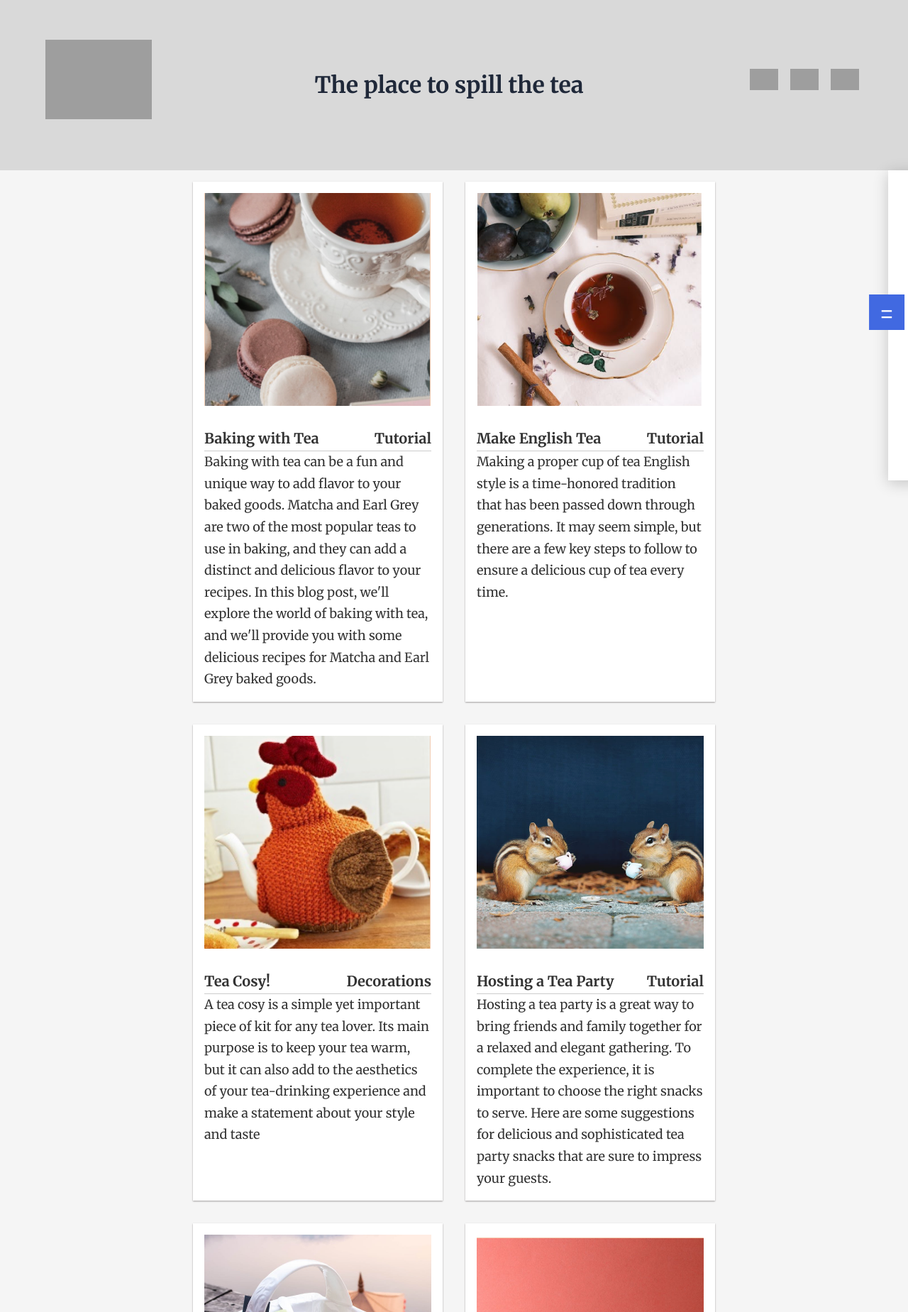
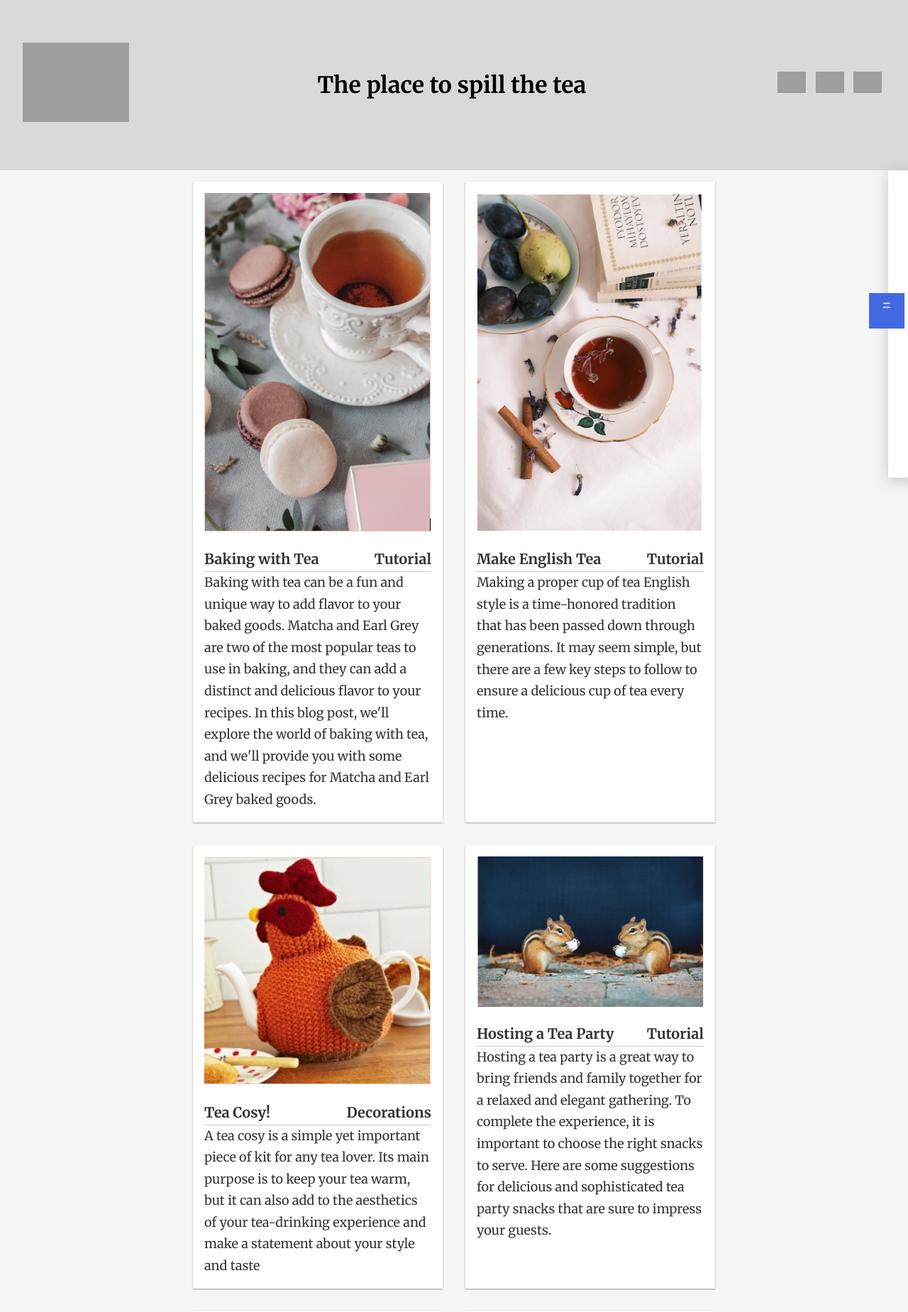
Before and after one commit to rogerb5/winter2023-cscd378-blog-final, a PHP site: page / in a window 1280 px wide. Shown: the top 1849 px of the page at 71% size. Run offline with PHP 8.4, Linux system fonts and the light colour scheme; grey boxes are pictures that could not be loaded.

Commit message:
adjust each article image to custom sizing

```diff
--- a/css/style.css
+++ b/css/style.css
@@ -41,12 +41,6 @@ ul {
     list-style-type: none;
 }
 
-body {
-    font-family: system-ui, serif;
-    font-size: 32px;
-    color: #1f2839;
-}
-
 /* Header Styling ***********************************/
 header {
     background-color: var(--blog-primary-color);
@@ -79,7 +73,7 @@ img.svg-n:hover {
     cursor: pointer;
 }
 
-p.p-header {
+h1.p-header {
     text-align: right;
     font-weight: bold;
 }
@@ -118,13 +112,20 @@ main aside article {
     height: 50px;
     width: 50px;
     text-align: center;
-    color: white;
+    color: var(--blog-secondary-text-color);
     background-color: royalblue;
+    font-size: 1.3rem;
     transition: background-color 300ms ease-in-out;
+    z-index: 4;
 }
 
 main aside article:hover {
     background-color: rgb(52, 86, 157);
+}
+
+h5.aside-h5 {
+    font-size: 1.333rem;
+    z-index: 4;
 }
 
 /* MAIN Aside Div *************************/
@@ -215,9 +199,11 @@ article.item:hover {
 }
 
 article.item img {
+    background-size: cover;
+    background-position: 50% 50%;
+    transform-origin: 50% 100%;
     width: 100%;
-    height: 300px;
-    object-fit: cover;
+    position: relative;
 }
 
 div.blog-title {
--- a/index.html
+++ b/index.html
@@ -16,7 +16,7 @@
             <img src="assets/svg/logo.svg" class="logo" alt="Teaspot logo">
         </a>
         <div class="info-div">
-            <p class="p-header">The place to spill the tea</p>
+            <h1 class="p-header">The place to spill the tea</h1>
         </div>
         <nav class="icon-holders">
             <img src="assets/svg/dark-mode.svg" class="svg-n svg-dark-m" alt="dark mode logo">
@@ -30,14 +30,16 @@
     <main class="index-main">
         <aside class="categories" role="A menu to filter out blog categories">
             <div class="button-div">
-                <p class="button-p">Blog Categories</p>
+                <h5 class="aside-h5">Blog Categories</h5>
                 <button data-filter="all" class="btn">All</button>
                 <button data-filter="category-a" class="btn">Tutorial</button>
                 <button data-filter="category-b" class="btn">Lifestyle</button>
                 <button data-filter="category-c" class="btn">Decorations</button>
                 <button class="sort"><span></span></button>
             </div>
-            <article class="a-close">=</article>
+            <article class="a-close">
+                <p>=</p>
+            </article>
         </aside>
 
         <section class="blog-grid">
--- a/login.html
+++ b/login.html
@@ -16,7 +16,7 @@
             <img src="assets/svg/logo.svg" class="logo" alt="Teaspot logo">
         </a>
         <div class="info-div">
-            <p class="p-header">The place to spill the tea</p>
+            <h1 class="p-header">The place to spill the tea</h1>
         </div>
         <nav class="icon-holders">
             <img src="assets/svg/dark-mode.svg" class="svg-n svg-dark-m" alt="dark mode logo">
```
Also changed, not shown: other parts of css/style.css (+6 -53 lines).
